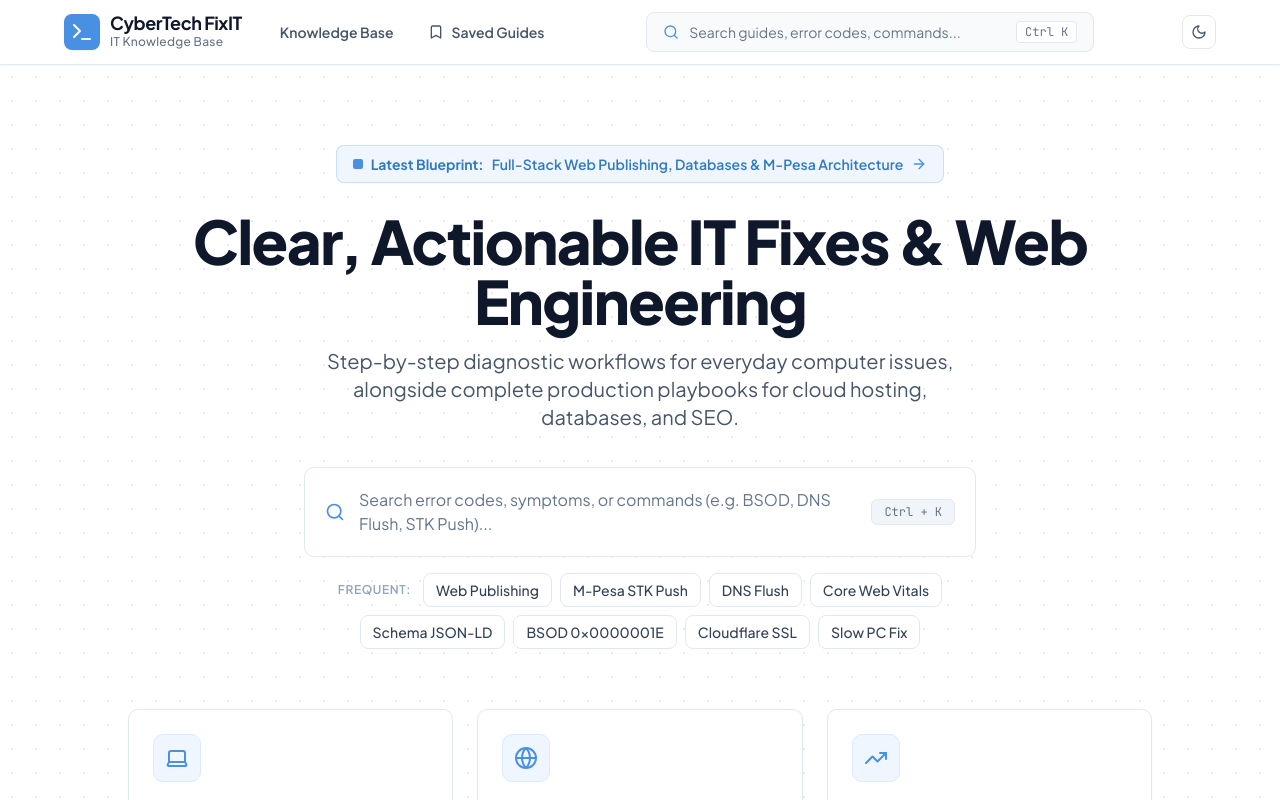
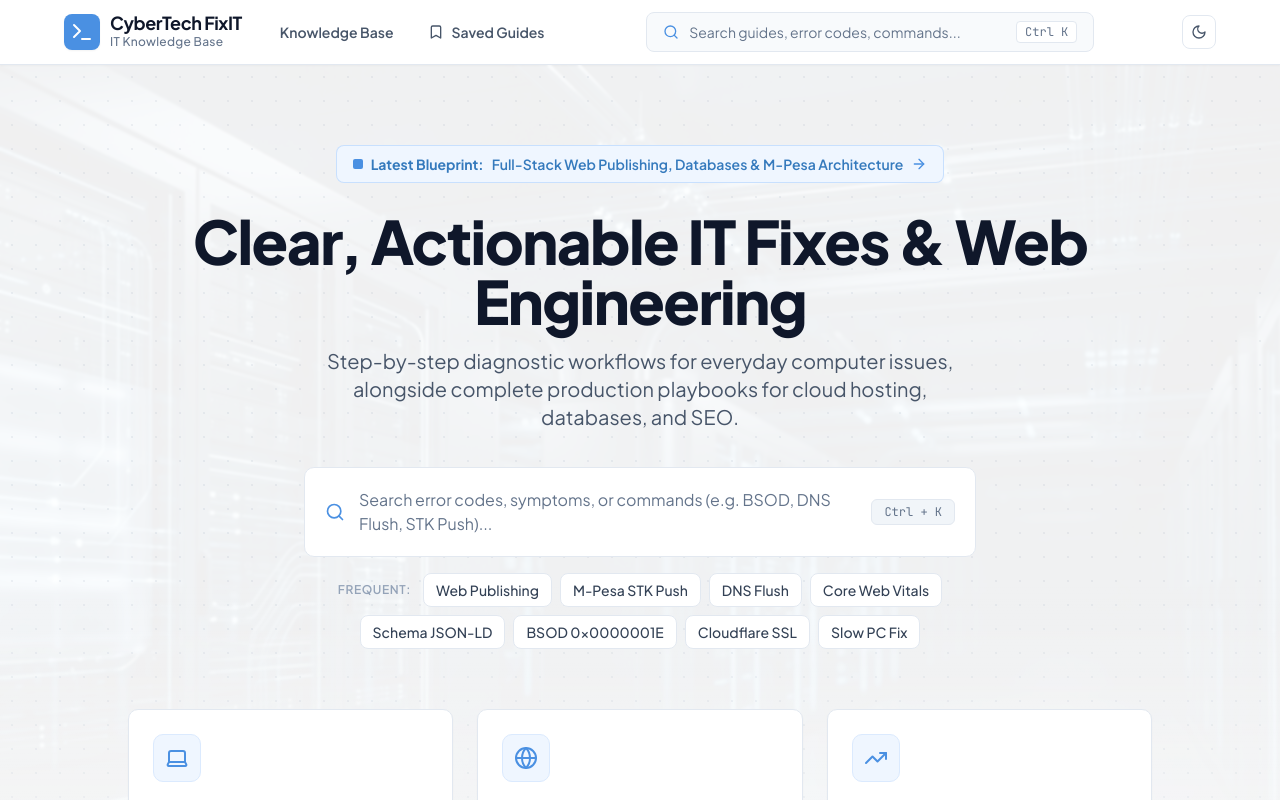
Before and after one commit to CyberTech-harry/fixit, a Next.js app: page / in a window 1280 px wide. Shown: the top 800 px of the page. Built offline with nearby package versions, Linux system fonts and the light colour scheme.

Commit message:
feat(ui): add high-tech cloud datacenter background imagery with contrast overlay to hero section

```diff
--- a/app/page.tsx
+++ b/app/page.tsx
@@ -2,6 +2,7 @@
 
 import React, { useState, useMemo } from "react";
 import Link from "next/link";
+import Image from "next/image";
 import {
   Search,
   BookOpen,
@@ -64,9 +65,28 @@ export default function HomePage() {
       {/* Global Search Command Palette */}
       <SearchModal isOpen={isSearchOpen} onClose={() => setIsSearchOpen(false)} />
 
-      {/* Hero Section: Edge-to-Edge Full-Bleed with Subtle Micro-Grid */}
-      <section className="relative w-full border-b border-slate-200 dark:border-slate-800 bg-white dark:bg-slate-900/60 portal-grid-pattern pt-14 sm:pt-20 pb-16 sm:pb-24">
-        <div className="portal-container text-center space-y-7">
+      {/* Hero Section: Edge-to-Edge Full-Bleed with Atmospheric Image & Subtle Micro-Grid */}
+      <section className="relative w-full border-b border-slate-200 dark:border-slate-800 overflow-hidden pt-14 sm:pt-20 pb-16 sm:pb-24">
+        {/* Background Image Layer with atmospheric high-tech overlay */}
+        <div className="absolute inset-0 z-0 pointer-events-none select-none">
+          <Image
+            src="/images/hero-bg.jpg"
+            alt="Data Center & Cloud Infrastructure"
+            fill
+            priority
+            quality={90}
+            className="object-cover object-center opacity-60 dark:opacity-40"
+            sizes="100vw"
+          />
+          {/* Elegant High-Contrast Overlay for Crisp Text Protection */}
+          <div className="absolute inset-0 bg-white/90 dark:bg-slate-950/85 backdrop-blur-[1px]" />
+          {/* Subtle Hairline Micro-Grid */}
+          <div className="absolute inset-0 portal-grid-pattern opacity-60 dark:opacity-40" />
+          {/* Edge-to-Edge Bottom Gradient Fade */}
+          <div className="absolute inset-0 bg-gradient-to-b from-transparent via-transparent to-white/70 dark:to-slate-950/80" />
+        </div>
+
+        <div className="portal-container text-center space-y-7 relative z-10">
           {/* Release Callout */}
           <div className="inline-flex items-center gap-2">
             <Link
```
Also changed, not shown: public/images/hero-bg.jpg (added), public/images/hero-network.jpg (added).
